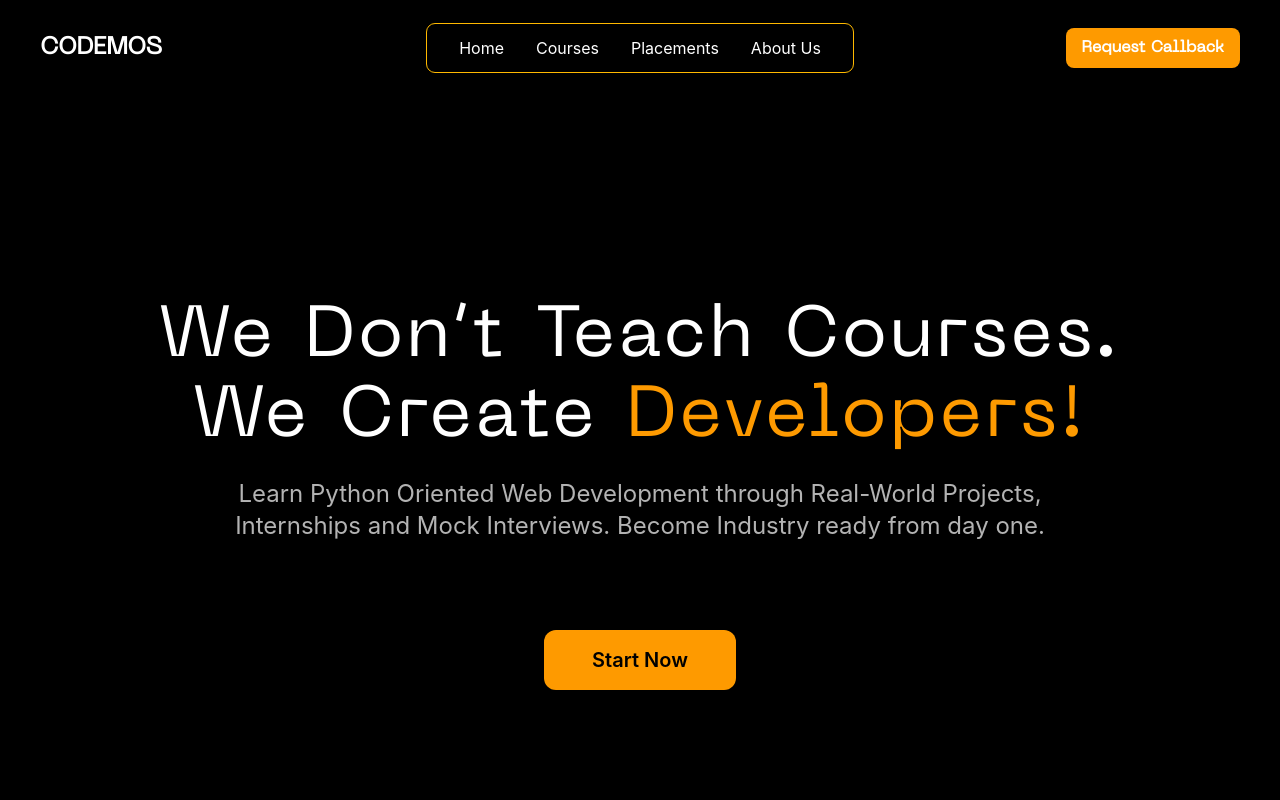
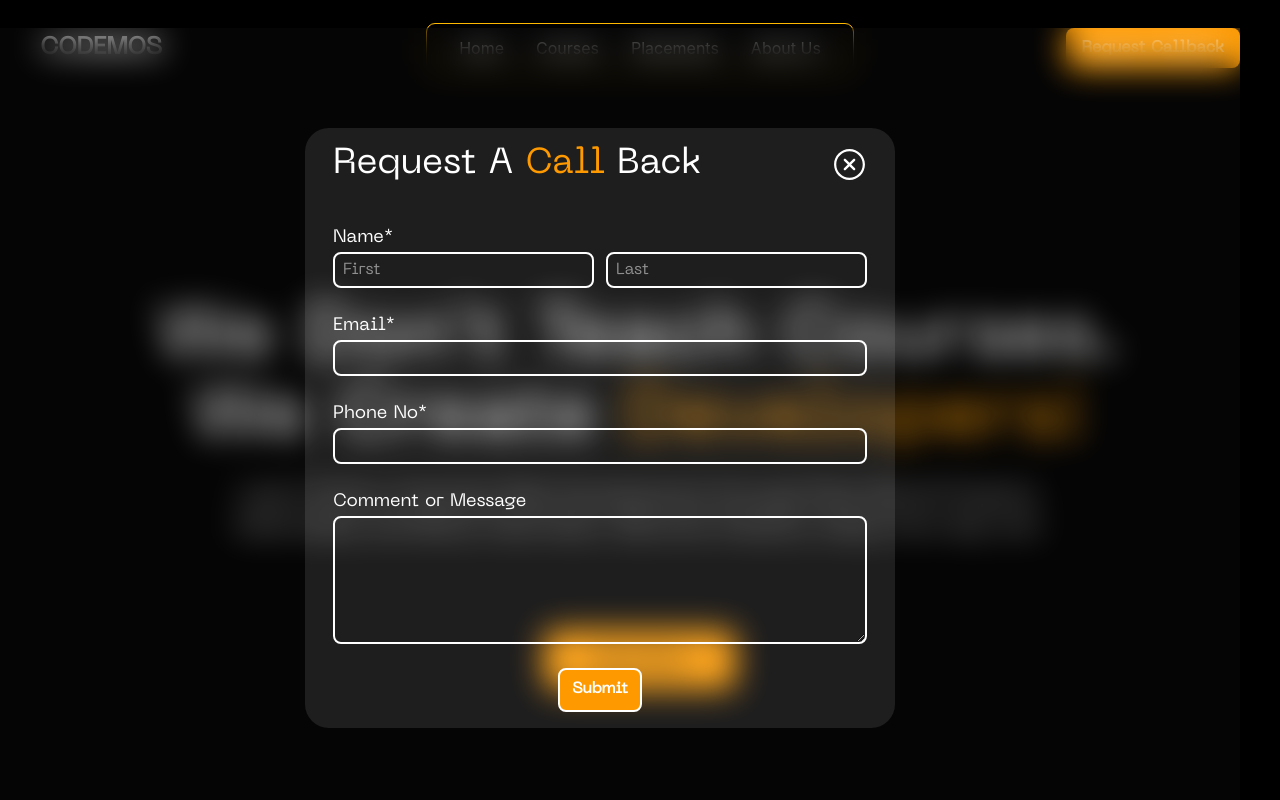
Before and after one commit to Yuvrajsinghko/Codemos, a React (Vite) app: page / in a window 1280 px wide. Both pictures are taken after a click on the button "Request Callback". Shown: the top 800 px of the page. Built offline with nearby package versions, Linux system fonts and the light colour scheme.

Commit message:
feat(ui): add reusable Modal component

```diff
--- a/package.json
+++ b/package.json
@@ -16,6 +16,7 @@
     "lucide-react": "^0.577.0",
     "react": "^19.2.0",
     "react-dom": "^19.2.0",
+    "react-icons": "^5.6.0",
     "react-router-dom": "^7.14.2",
     "tailwindcss": "^4.2.1"
   },
--- /dev/null
+++ b/src/components/CallbackModal.jsx
@@ -0,0 +1,61 @@
+import { RxCrossCircled } from "react-icons/rx";
+const CallbackModal = ({onClose}) => {
+
+  return (
+    <div className="main-container fixed w-full h-full z-20 flex justify-center  items-center font-[NeueMachina]   bg-white/2 backdrop-blur-lg p-3">
+      <div className="content relative flex flex-col gap-10 rounded-3xl bg-white/10 px-7 py-4 ">
+        <div className="flex justify-between items-center">
+          <h2 className="text-4xl capitalize">Request a  <span className="text-[#FE9A00]">Call</span> Back</h2>
+          <RxCrossCircled onClick={onClose}  size={35} />
+        </div>
+        <form action="" method="POST" className="flex flex-col items-center gap-6">
+          <div className="username flex flex-col gap-6">
+            <div>
+              <label className="text-lg">Name*</label>
+              <div className="flex justify-between gap-3">
+                <input
+                  className="px-2 rounded-lg py-1 border-2 outline-none"
+                  type="text"
+                  placeholder="First"
+                  name="fname"
+                />
+                <input
+                  className="px-2 rounded-lg py-1 border-2 outline-none"
+                  type="text"
+                  placeholder="Last"
+                  name="lname"
+                />
+              </div>
+            </div>
+            <div className="flex flex-col">
+              <label className="text-lg">Email*</label>
+              <input
+                type="email"
+                className="px-2 rounded-lg py-1 border-2 outline-none"
+                name="email"
+              />
+            </div>
+            <div className="flex flex-col">
+              <label className="text-lg">Phone No*</label>
+              <input
+                type="number"
+                className="px-2 rounded-lg py-1 border-2 outline-none"
+                name="phone"
+              />
+            </div>
+            <div className="flex flex-col">
+              <label className="text-lg">Comment or Message</label>
+              <textarea
+                name="comments"
+                className="px-2 py-1 border-2 rounded-lg outline-none h-32"
+              ></textarea>
+            </div>
+          </div>
+          <button onClick={onClose} className="px-3 hover:bg-white/40 text-[1.2vw] font-bold bg-[#FE9A00] rounded-lg py-2 border-2">Submit</button>
+        </form>
+      </div>
+    </div>
+  );
+};
+
+export default CallbackModal;
--- a/src/components/NavBar.jsx
+++ b/src/components/NavBar.jsx
@@ -1,26 +1,54 @@
+import { useState } from "react";
 import { Link } from "react-router-dom";
+import CallbackModal from "./CallbackModal";
 
 const Navbar = () => {
+  const [showModal, setShowModal] = useState(false);
+
+  const handleToggleModal = () => {
+    setShowModal(!showModal);
+  };
+
+  const closeModal = ()=>{
+	setShowModal(false);
+  }
+
   return (
     <nav className="text-white w-screen flex items-center px-10 py-6">
       <div className="flex-1">
-				<Link to="/" className="text-2xl font-bold font-[NeueMachina]">CODEMOS</Link>
+        <Link to="/" className="text-2xl font-bold font-[NeueMachina]">
+          CODEMOS
+        </Link>
       </div>
 
       <div className="hidden md:flex gap-8 text-md outline outline-amber-400 py-3 px-8 rounded-lg">
-				<Link to="/" className="cursor-pointer hover:text-amber-500">Home</Link>
+        <Link to="/" className="cursor-pointer hover:text-amber-500">
+          Home
+        </Link>
 
-				<Link to="/courses" className="cursor-pointer hover:text-amber-500">Courses</Link>
+        <Link to="/courses" className="cursor-pointer hover:text-amber-500">
+          Courses
+        </Link>
 
-				<Link to="/placements" className="cursor-pointer hover:text-amber-500">Placements</Link>
+        <Link to="/placements" className="cursor-pointer hover:text-amber-500">
+          Placements
+        </Link>
 
-				<Link to="/about" className="cursor-pointer hover:text-amber-500">About Us</Link>
+        <Link to="/about" className="cursor-pointer hover:text-amber-500">
+          About Us
+        </Link>
       </div>
 
       <div className="flex-1 flex justify-end">
-				<button className="bg-amber-500 text-md font-bold font-[NeueMachina] rounded-lg px-4 py-2">
+        <button
+          onClick={handleToggleModal}
+          className="bg-amber-500 text-md font-bold font-[NeueMachina] rounded-lg px-4 py-2"
+        >
           Request Callback
         </button>
+		{
+			showModal && <CallbackModal onClose={closeModal}  />
+		}
       </div>
     </nav>
   );
```
Also changed, not shown: 1 other file (tests, documents, lock files or other folders). Lines whose indentation alone changed are shown as unchanged.
